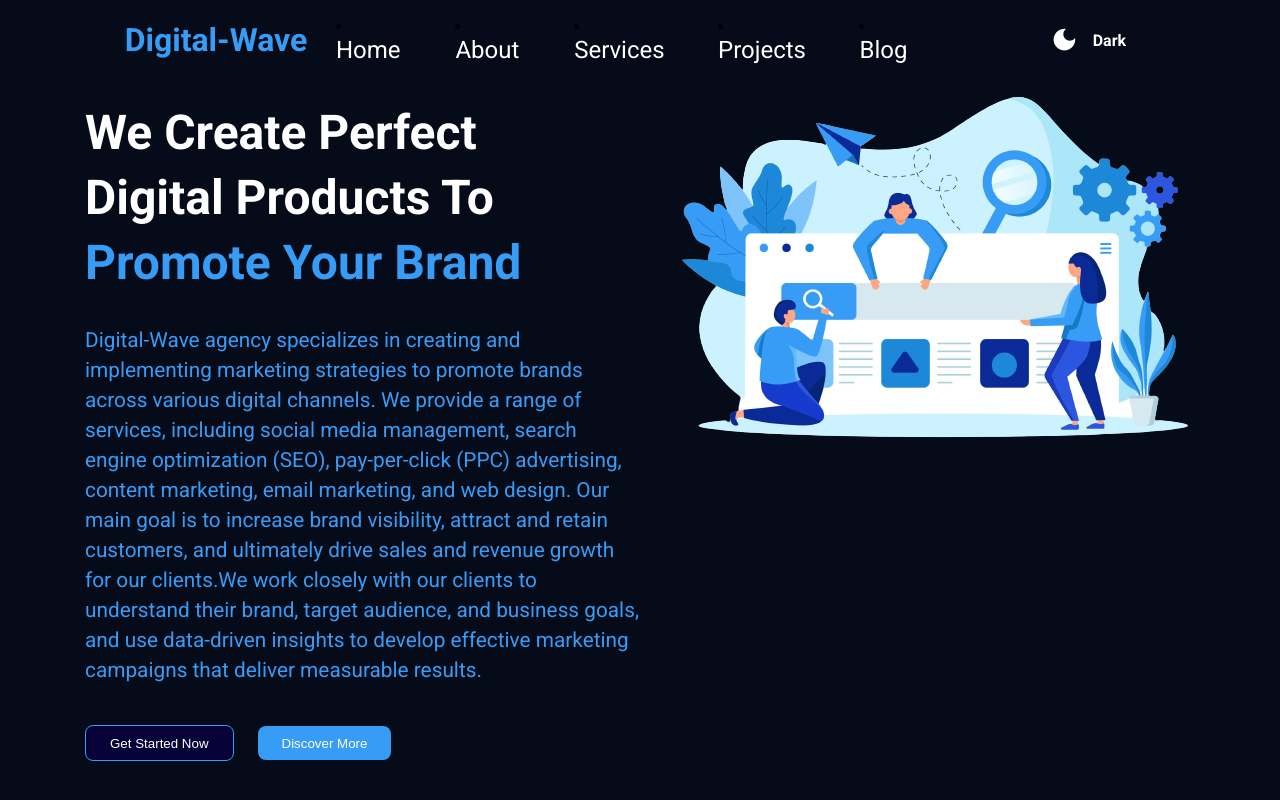
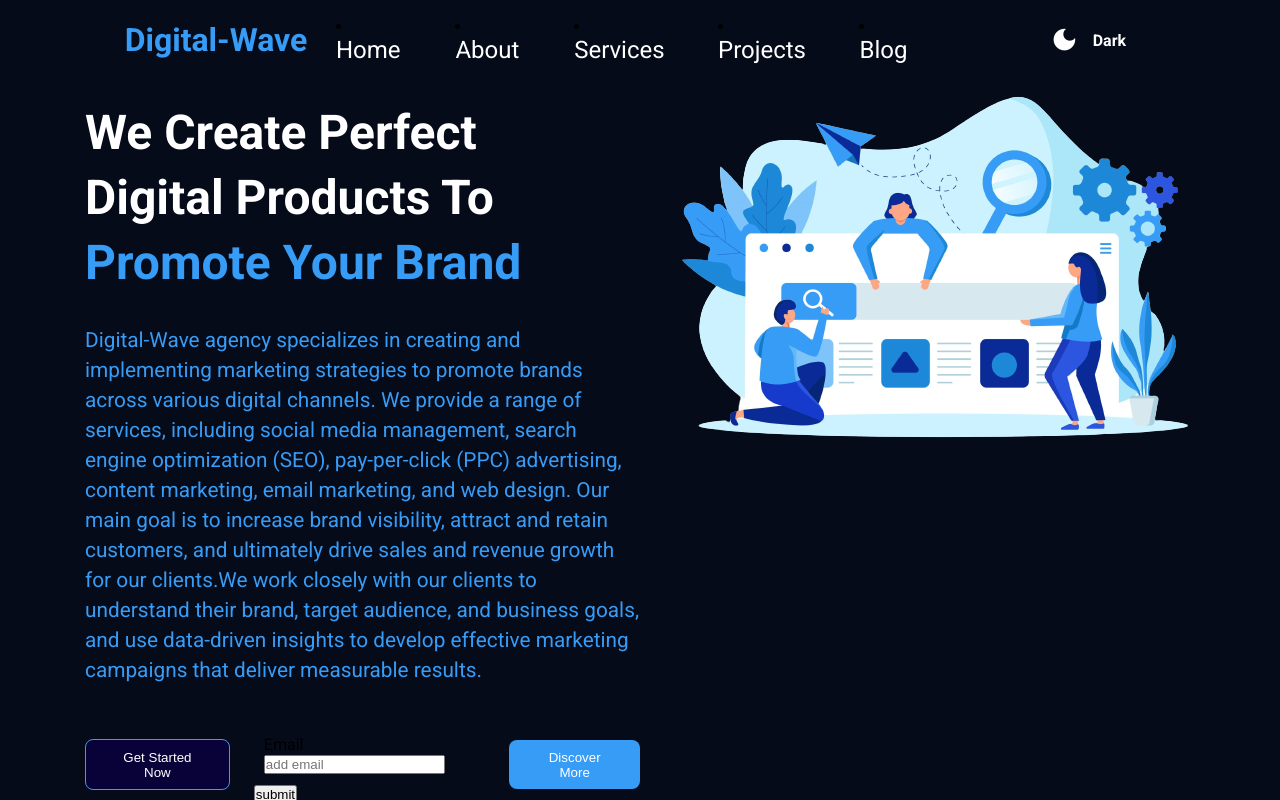
Before and after one commit to Lord-Gitonga/Horizon-agency, a React (Create React App) app: page / in a window 1280 px wide. Both pictures are taken after a click on the button "Get Started Now". Shown: the top 800 px of the page. Built offline with nearby package versions, Linux system fonts and the light colour scheme.

Commit message:
add email input add submit btn

```diff
--- a/src/Components/Body/Hero.css
+++ b/src/Components/Body/Hero.css
@@ -2,6 +2,10 @@
     display: flex;
     justify-content: space-between;
 
+}
+.form{
+    padding: 10px;
+    gap: 10px;
 }
 
 .hero_content,
--- a/src/Components/Body/Hero.js
+++ b/src/Components/Body/Hero.js
@@ -1,8 +1,21 @@
-import React from "react";
+import React,{useState} from "react";
 import './Hero.css'
 import heroDarkimg from '../../images/hero-img.png'
 
 function Hero() {
+
+    const [showForm, setShowForm]= useState(false);
+    const [email, setEmail] = useState("")
+    function handleform(){
+       return setShowForm(true);
+    };
+    const handleEmailChange = (e) => {
+        setEmail(e.target.value)
+    }
+    const handlesubmit= (e) =>{
+        e.preventDefault();
+        console.log('Email:', email)
+    }
     return (
          <section className="hero_section">
             <div className="container">
@@ -17,7 +30,14 @@ function Hero() {
                             Digital-Wave agency specializes in creating and implementing marketing strategies to promote brands across various digital channels. We provide a range of services, including social media management, search engine optimization (SEO), pay-per-click (PPC) advertising, content marketing, email marketing, and web design. Our main goal is to increase brand visibility, attract and retain customers, and ultimately drive sales and revenue growth for our clients.We work closely with our clients to understand their brand, target audience, and business goals, and use data-driven insights to develop effective marketing campaigns that deliver measurable results.
                         </p>
                         <div className="hero_btns">
-                            <button className="primary_btn">Get Started Now</button>
+                            <button className="primary_btn" onClick={handleform}>Get Started Now</button>
+                            {showForm && (<form>
+                                <div className="form">
+                                <label>Email</label>
+                                <input placeholder="add email" value={email} onChange={handleEmailChange}></input>
+                                </div>
+                                <button onSubmit={handlesubmit}>submit</button>
+                            </form>)}
                             <button className="secondary_btn">Discover More</button>
                         </div>
                     </div>
```
